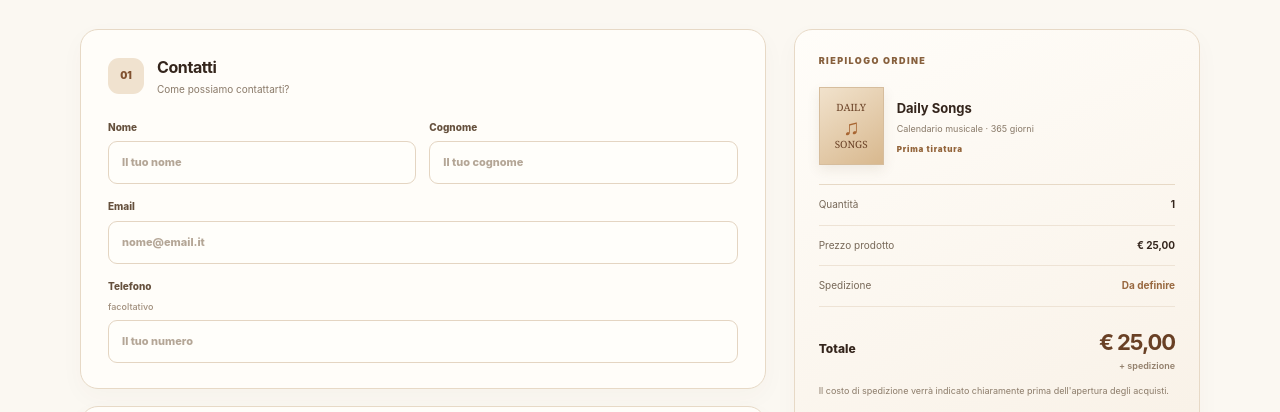
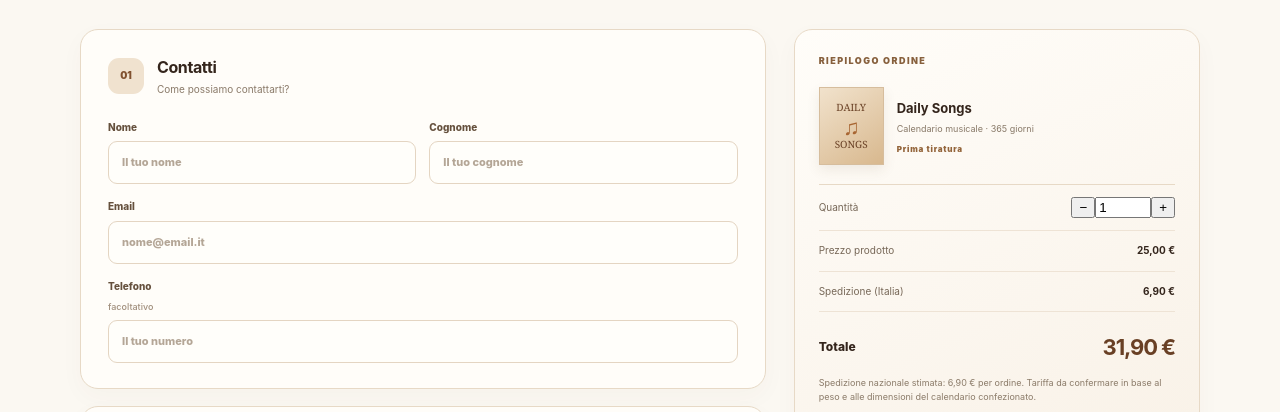
Before and after one commit to Burrows87/CL-works-site, a plain HTML site: page daily-songs/acquista/index.html in a window 1280 px wide. Shown: the part 336-748 px from the top of the page. Drawn offline with Linux system fonts and the light colour scheme.

Commit message:
Prepare Daily Songs checkout pricing and quantity summary

```diff
--- a/daily-songs/acquista/index.html
+++ b/daily-songs/acquista/index.html
@@ -60,13 +60,13 @@
             <div class="product-thumb"><span>DAILY</span><strong>♫</strong><span>SONGS</span></div>
             <div class="product-info"><strong>Daily Songs</strong><small>Calendario musicale · 365 giorni</small><span class="edition">Prima tiratura</span></div>
           </div>
-          <div class="quantity-row"><span>Quantità</span><strong>1</strong></div>
-          <div class="summary-line"><span>Prezzo prodotto</span><strong>€ 25,00</strong></div>
-          <div class="summary-line"><span>Spedizione</span><strong class="pending">Da definire</strong></div>
-          <div class="summary-total"><span>Totale</span><strong>€ 25,00 <small>+ spedizione</small></strong></div>
-          <p class="shipping-note">Il costo di spedizione verrà indicato chiaramente prima dell'apertura degli acquisti.</p>
+          <div class="quantity-row"><label for="quantity">Quantità</label><div class="quantity-control"><button type="button" id="qty-minus" aria-label="Diminuisci quantità">−</button><input id="quantity" type="number" min="1" max="30" value="1" inputmode="numeric" aria-label="Quantità calendari"><button type="button" id="qty-plus" aria-label="Aumenta quantità">+</button></div></div>
+          <div class="summary-line"><span>Prezzo prodotto</span><strong id="product-total">€ 25,00</strong></div>
+          <div class="summary-line"><span>Spedizione (Italia)</span><strong id="shipping-total">€ 6,90</strong></div>
+          <div class="summary-total"><span>Totale</span><strong id="grand-total">€ 31,90</strong></div>
+          <p class="shipping-note">Spedizione nazionale stimata: 6,90 € per ordine. Tariffa da confermare in base al peso e alle dimensioni del calendario confezionato.</p>
           <button class="confirm-button" type="button" disabled aria-disabled="true">Acquista — presto disponibile</button>
-          <p class="disabled-note">Checkout in preparazione: il pulsante è disattivato e questo modulo non invia dati.</p>
+          <p class="disabled-note">Checkout in preparazione: il pulsante è disattivato e questo modulo non invia dati. Il limite effettivo di disponibilità sarà gestito da PayPal prima dell’apertura delle vendite.</p>
         </section>
         <a class="help-link" href="mailto:info@clworks.it?subject=Informazioni%20ordine%20Daily%20Songs">Hai bisogno di informazioni? <strong>Scrivici</strong></a>
       </aside>
@@ -76,6 +76,21 @@
   </main>
 
   <footer class="footer"><div class="wrap footer-inner"><a class="footer-brand" href="https://clworks.it/"><img src="../../assets/cl-works-logo.png" alt="CL Works"><span>Un progetto indipendente di CL Works</span></a><span>© <span id="year">2026</span> CL Works · Daily Songs</span></div></footer>
-  <script>document.getElementById('year').textContent = new Date().getFullYear();</script>
+  <script>
+    document.getElementById('year').textContent = new Date().getFullYear();
+    const qtyInput = document.getElementById('quantity');
+    const euro = value => new Intl.NumberFormat('it-IT', { style: 'currency', currency: 'EUR' }).format(value);
+    function updateOrder() {
+      const qty = Math.min(30, Math.max(1, parseInt(qtyInput.value, 10) || 1));
+      qtyInput.value = qty;
+      document.getElementById('product-total').textContent = euro(qty * 25);
+      document.getElementById('shipping-total').textContent = euro(6.90);
+      document.getElementById('grand-total').textContent = euro(qty * 25 + 6.90);
+    }
+    document.getElementById('qty-minus').addEventListener('click', () => { qtyInput.value = Math.max(1, Number(qtyInput.value) - 1); updateOrder(); });
+    document.getElementById('qty-plus').addEventListener('click', () => { qtyInput.value = Math.min(30, Number(qtyInput.value) + 1); updateOrder(); });
+    qtyInput.addEventListener('change', updateOrder);
+    updateOrder();
+  </script>
 </body>
 </html>
```
